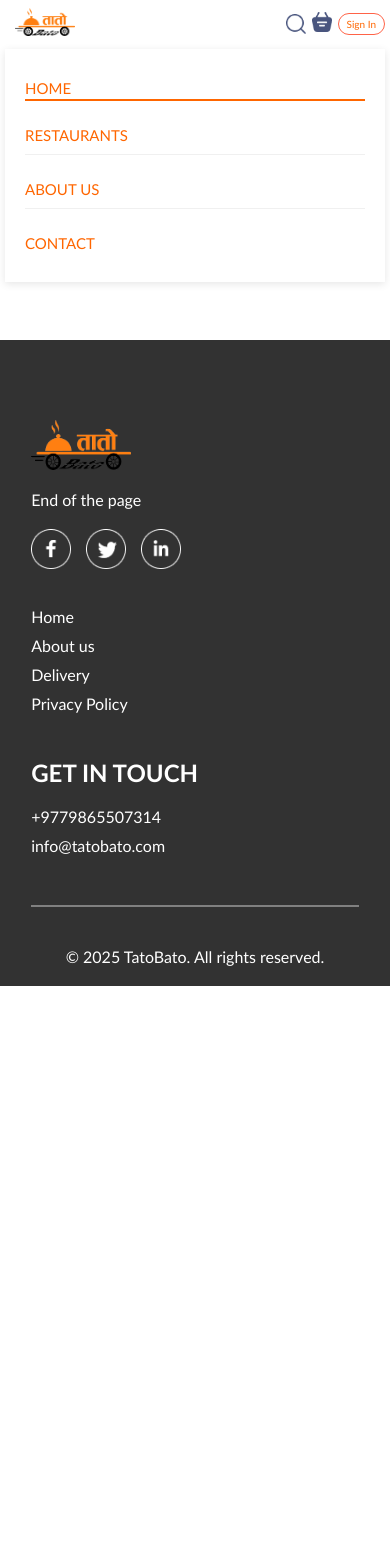
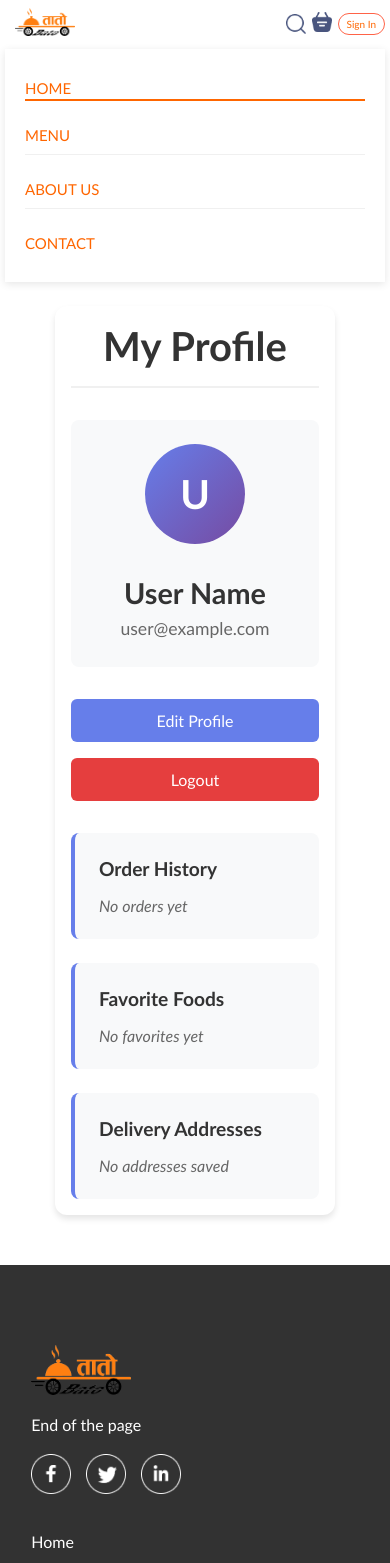
Before and after one commit to Aarambha-Malla213/TatoBato---A-food-delivery-site, a React (Vite) app in the folder Frontend/: page /profile in a window 390 px wide. Shown: the top 1563 px of the page. Before the commit the page ends 986 px from the top, so only its background shows below. Built offline with nearby package versions, Linux system fonts and the light colour scheme.

Commit message:
added the first rendetion of profile page

```diff
--- a/Frontend/src/App.jsx
+++ b/Frontend/src/App.jsx
@@ -1,27 +1,34 @@
-import React from "react";
+import React, { useContext } from "react";
 import { Route, Routes } from "react-router-dom";
 import Navbar from "./components/NavBar/Navbar";
 import Home from "./pages/Home/Home";
 import Cart from "./pages/Cart/Cart";
 import PlaceOrder from "./pages/PlaceOrder/PlaceOrder";
+import Profile from "./pages/Profile/profile";
 import Footer from "./components/Footer/Footer";
 import LogInPopUp from "./components/LogInPopUP/LogInPopUp";
 import ContactUsPopUp from "./components/ContactUsPopUp/ContactUsPopUp";
 import { StoreContext } from "./context/StoreContext";
 
 const App = () => {
-  const { showLogin, setShowLogin, showContactUs, setShowContactUs } = React.useContext(StoreContext);
+  const { showLogin, setShowLogin, showContactUs, setShowContactUs } =
+    useContext(StoreContext);
 
   return (
     <>
       {showLogin ? <LogInPopUp setShowLogin={setShowLogin} /> : <></>}
-      {showContactUs ? <ContactUsPopUp setShowContactUs={setShowContactUs} /> : <></>}
+      {showContactUs ? (
+        <ContactUsPopUp setShowContactUs={setShowContactUs} />
+      ) : (
+        <></>
+      )}
       <Navbar setShowLogin={setShowLogin} />
       <div className="App">
         <Routes>
           <Route path="/" element={<Home />} />
           <Route path="/cart" element={<Cart />} />
           <Route path="/order" element={<PlaceOrder />} />
+          <Route path="/profile" element={<Profile />} />
         </Routes>
       </div>
       <Footer />
--- a/Frontend/src/components/LogInPopUP/LogInPopUp.jsx
+++ b/Frontend/src/components/LogInPopUP/LogInPopUp.jsx
@@ -1,9 +1,16 @@
-import React from "react";
+import React, { useContext } from "react";
 import "./LogInPopUp.css";
 import { assets } from "../../assets/assets.js";
+import { StoreContext } from "../../context/StoreContext";
 
 const LogInPopUp = ({ setShowLogin }) => {
   const [currentState, setCurrentState] = React.useState("Login");
+  const [formData, setFormData] = React.useState({
+    name: "",
+    email: "",
+    password: ""
+  });
+  const { loginUser } = useContext(StoreContext);
 
   React.useEffect(() => {
     // Prevent scrolling
@@ -14,9 +21,25 @@ const LogInPopUp = ({ setShowLogin }) => {
     };
   }, []);
 
+  const handleInputChange = (e) => {
+    setFormData({
+      ...formData,
+      [e.target.name]: e.target.value
+    });
+  };
+
+  const handleSubmit = (e) => {
+    e.preventDefault();
+    const userData = {
+      name: formData.name || "Demo User",
+      email: formData.email || "demo@example.com"
+    };
+    loginUser(userData);
+  };
+
   return (
     <div className="login-popup">
-      <form className="login-popup-container">
+      <form className="login-popup-container" onSubmit={handleSubmit}>
         <div className="login-popup-title">
           <h2>{currentState}</h2>
           <img onClick={() => setShowLogin(false)} src={assets.cross_icon} />
@@ -25,12 +48,33 @@ const LogInPopUp = ({ setShowLogin }) => {
           {currentState === "Login" ? (
             <></>
           ) : (
-            <input type="text" placeholder="Your Name" required />
+            <input
+              type="text"
+              name="name"
+              placeholder="Your Name"
+              value={formData.name}
+              onChange={handleInputChange}
+              required
+            />
           )}
-          <input type="email" placeholder="Your Email" required />
-          <input type="password" placeholder="Your Password" required />
+          <input
+            type="email"
+            name="email"
+            placeholder="Your Email"
+            value={formData.email}
+            onChange={handleInputChange}
+            required
+          />
+          <input
+            type="password"
+            name="password"
+            placeholder="Your Password"
+            value={formData.password}
+            onChange={handleInputChange}
+            required
+          />
         </div>
-        <button>
+        <button type="submit">
           {currentState === "Sign Up" ? "Create account" : "Login"}
         </button>
         <div className="login-popup-state">
--- a/Frontend/src/components/NavBar/Navbar.jsx
+++ b/Frontend/src/components/NavBar/Navbar.jsx
@@ -1,13 +1,13 @@
-import React, { useState } from "react";
+import React, { useState, useContext } from "react";
 import "./Navbar.css";
 import { assets } from "../../assets/assets";
 import { Link } from "react-router-dom";
-
-
+import { StoreContext } from "../../context/StoreContext";
 
 const Navbar = ({ setShowLogin }) => {
   const [menu, setMenu] = useState("home");
   const [showSearch, setShowSearch] = useState(false);
+  const { isLoggedIn } = useContext(StoreContext);
 
   return (
     <div className="navbar">
@@ -28,7 +28,7 @@ const Navbar = ({ setShowLogin }) => {
           onClick={() => setMenu("restaurants")}
           className={menu === "restaurants" ? "active" : ""}
         >
-          RESTAURANTS
+          MENU
         </a>
         <a
           href="#about-us"
@@ -67,8 +67,17 @@ const Navbar = ({ setShowLogin }) => {
           <img src={assets.basket_icon} alt="Cart" />
           <div className="dot" />
         </Link>
-        {console.log("setShowLogin type:", typeof setShowLogin)}
-        <button onClick={() => setShowLogin(true)}>Sign In</button>
+        {isLoggedIn ? (
+          <Link
+            to="/profile"
+            className="profile-link"
+            onClick={() => setMenu("profile")}
+          >
+            Profile
+          </Link>
+        ) : (
+          <button onClick={() => setShowLogin(true)}>Sign In</button>
+        )}
       </div>
     </div>
   );
--- a/Frontend/src/context/StoreContext.jsx
+++ b/Frontend/src/context/StoreContext.jsx
@@ -10,6 +10,8 @@ const StoreContextProvider = (props) => {
   const [cartItems, setCartItems] = React.useState({});
   const [showLogin, setShowLogin] = React.useState(false);
   const [showContactUs, setShowContactUs] = React.useState(false);
+  const [isLoggedIn, setIsLoggedIn] = React.useState(false);
+  const [user, setUser] = React.useState(null);
 
   const addToCart = (itemId) => {
     if (!cartItems[itemId]) {
@@ -34,6 +36,17 @@ const StoreContextProvider = (props) => {
     return totalAmount;
   };
 
+  const loginUser = (userData) => {
+    setIsLoggedIn(true);
+    setUser(userData);
+    setShowLogin(false);
+  };
+
+  const logoutUser = () => {
+    setIsLoggedIn(false);
+    setUser(null);
+  };
+
   const contextValue = {
     food_list,
     cartItems,
@@ -45,6 +58,10 @@ const StoreContextProvider = (props) => {
     setShowLogin,
     showContactUs,
     setShowContactUs,
+    isLoggedIn,
+    user,
+    loginUser,
+    logoutUser,
   };
   return (
     <StoreContext.Provider value={contextValue}>
--- a/Frontend/src/main.jsx
+++ b/Frontend/src/main.jsx
@@ -3,7 +3,7 @@ import { createRoot } from "react-dom/client";
 import "./index.css";
 import App from "./App.jsx";
 import { BrowserRouter } from "react-router-dom";
-import StoreContextProvider from "./context/storeContext.jsx";
+import StoreContextProvider from "./context/StoreContext.jsx";
 
 createRoot(document.getElementById("root")).render(
   <BrowserRouter>
--- a/Frontend/src/pages/PlaceOrder/PlaceOrder.jsx
+++ b/Frontend/src/pages/PlaceOrder/PlaceOrder.jsx
@@ -1,6 +1,6 @@
 import React from "react";
 import "./PlaceOrder.css";
-import { StoreContext } from "../../context/storeContext.jsx";
+import { StoreContext } from "../../context/StoreContext";
 import { useContext } from "react";
 
 const PlaceOrder = () => {
--- /dev/null
+++ b/Frontend/src/pages/Profile/profile.css
@@ -0,0 +1,154 @@
+.profile-container {
+  max-width: 800px;
+  margin: 2rem auto;
+  padding: 2rem;
+  background: #fff;
+  border-radius: 12px;
+  box-shadow: 0 4px 6px rgba(0, 0, 0, 0.1);
+}
+
+.profile-header {
+  text-align: center;
+  margin-bottom: 2rem;
+  border-bottom: 2px solid #f0f0f0;
+  padding-bottom: 1rem;
+}
+
+.profile-header h1 {
+  font-size: 2.5rem;
+  color: #333;
+  margin: 0;
+}
+
+.profile-content {
+  display: flex;
+  flex-direction: column;
+  gap: 2rem;
+}
+
+.profile-info {
+  display: flex;
+  align-items: center;
+  gap: 2rem;
+  padding: 1.5rem;
+  background: #f8f9fa;
+  border-radius: 8px;
+}
+
+.profile-picture {
+  flex-shrink: 0;
+}
+
+.profile-pic-placeholder {
+  width: 100px;
+  height: 100px;
+  border-radius: 50%;
+  background: linear-gradient(135deg, #667eea 0%, #764ba2 100%);
+  display: flex;
+  align-items: center;
+  justify-content: center;
+  font-size: 2.5rem;
+  font-weight: bold;
+  color: white;
+  text-transform: uppercase;
+}
+
+.profile-details h2 {
+  font-size: 1.8rem;
+  color: #333;
+  margin: 0 0 0.5rem 0;
+}
+
+.profile-email {
+  font-size: 1.1rem;
+  color: #666;
+  margin: 0 0 0.25rem 0;
+}
+
+.profile-joined {
+  font-size: 0.9rem;
+  color: #888;
+  margin: 0;
+}
+
+.profile-actions {
+  display: flex;
+  gap: 1rem;
+  justify-content: center;
+}
+
+.edit-profile-btn,
+.logout-btn {
+  padding: 0.75rem 1.5rem;
+  border: none;
+  border-radius: 6px;
+  font-size: 1rem;
+  font-weight: 500;
+  cursor: pointer;
+  transition: all 0.3s ease;
+}
+
+.edit-profile-btn {
+  background: #667eea;
+  color: white;
+}
+
+.edit-profile-btn:hover {
+  background: #5a67d8;
+  transform: translateY(-2px);
+}
+
+.logout-btn {
+  background: #e53e3e;
+  color: white;
+}
+
+.logout-btn:hover {
+  background: #c53030;
+  transform: translateY(-2px);
+}
+
+.profile-sections {
+  display: grid;
+  grid-template-columns: repeat(auto-fit, minmax(250px, 1fr));
+  gap: 1.5rem;
+}
+
+.section {
+  background: #f8f9fa;
+  padding: 1.5rem;
+  border-radius: 8px;
+  border-left: 4px solid #667eea;
+}
+
+.section h3 {
+  font-size: 1.2rem;
+  color: #333;
+  margin: 0 0 1rem 0;
+}
+
+.section p {
+  color: #666;
+  margin: 0;
+  font-style: italic;
+}
+
+@media (max-width: 768px) {
+  .profile-container {
+    margin: 1rem;
+    padding: 1rem;
+  }
+
+  .profile-info {
+    flex-direction: column;
+    text-align: center;
+  }
+
+  .profile-actions {
+    flex-direction: column;
+  }
+
+  .profile-sections {
+    grid-template-columns: 1fr;
+  }
+}
--- /dev/null
+++ b/Frontend/src/pages/Profile/profile.jsx
@@ -0,0 +1,54 @@
+import React, { useContext } from 'react'
+import './profile.css'
+import { StoreContext } from '../../context/StoreContext'
+
+const Profile = () => {
+  const { user, logoutUser } = useContext(StoreContext);
+
+  return (
+    <div className="profile-container">
+      <div className="profile-header">
+        <h1>My Profile</h1>
+      </div>
+
+      <div className="profile-content">
+        <div className="profile-info">
+          <div className="profile-picture">
+            <div className="profile-pic-placeholder">
+              {user?.name ? user.name.charAt(0).toUpperCase() : 'U'}
+            </div>
+          </div>
+
+          <div className="profile-details">
+            <h2>{user?.name || 'User Name'}</h2>
+            <p className="profile-email">{user?.email || 'user@example.com'}</p>
+          </div>
+        </div>
+
+        <div className="profile-actions">
+          <button className="edit-profile-btn">Edit Profile</button>
+          <button className="logout-btn" onClick={logoutUser}>Logout</button>
+        </div>
+
+        <div className="profile-sections">
+          <div className="section">
+            <h3>Order History</h3>
+            <p>No orders yet</p>
+          </div>
+
+          <div className="section">
+            <h3>Favorite Foods</h3>
+            <p>No favorites yet</p>
+          </div>
+
+          <div className="section">
+            <h3>Delivery Addresses</h3>
+            <p>No addresses saved</p>
+          </div>
+        </div>
+      </div>
+    </div>
+  )
+}
+
+export default Profile
```
